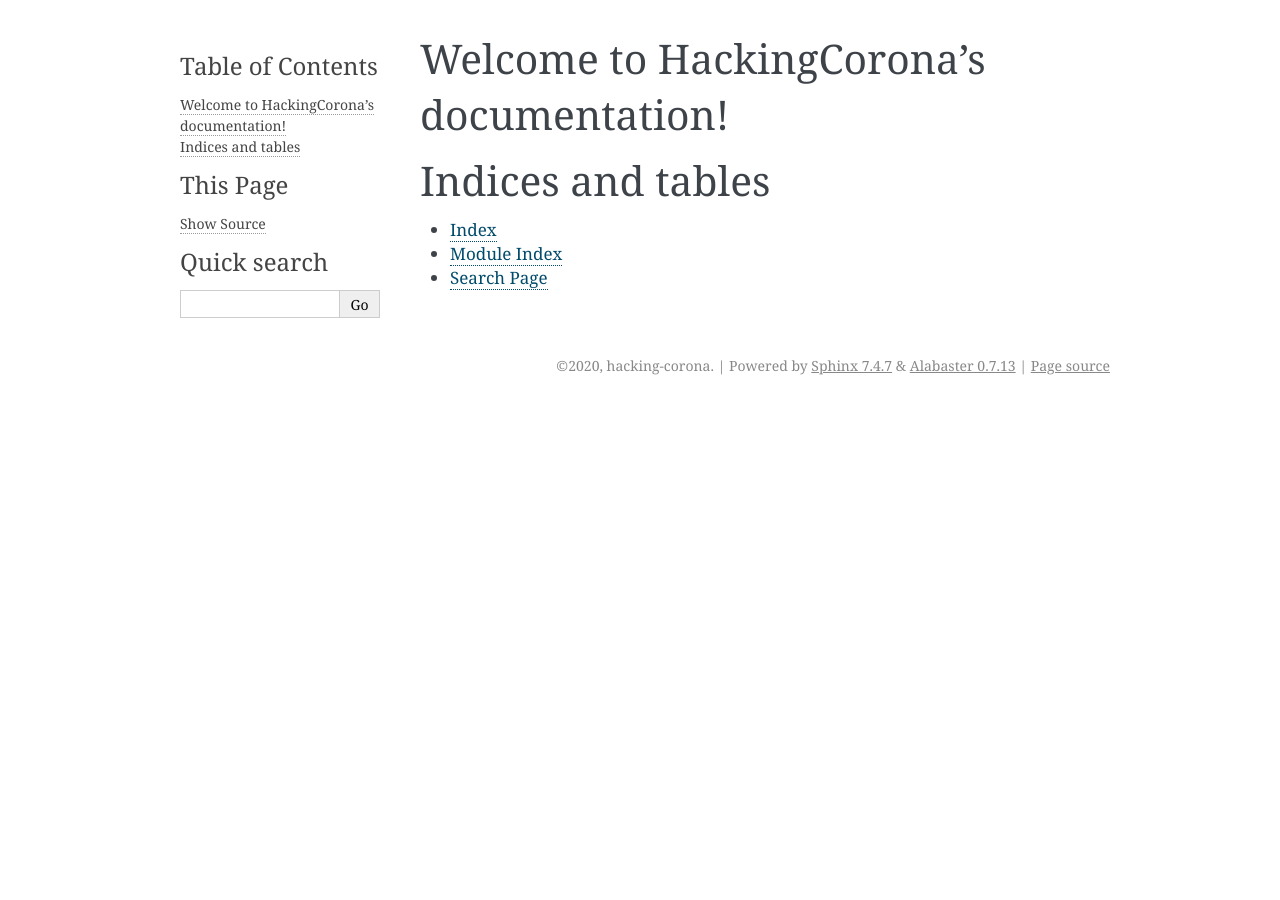
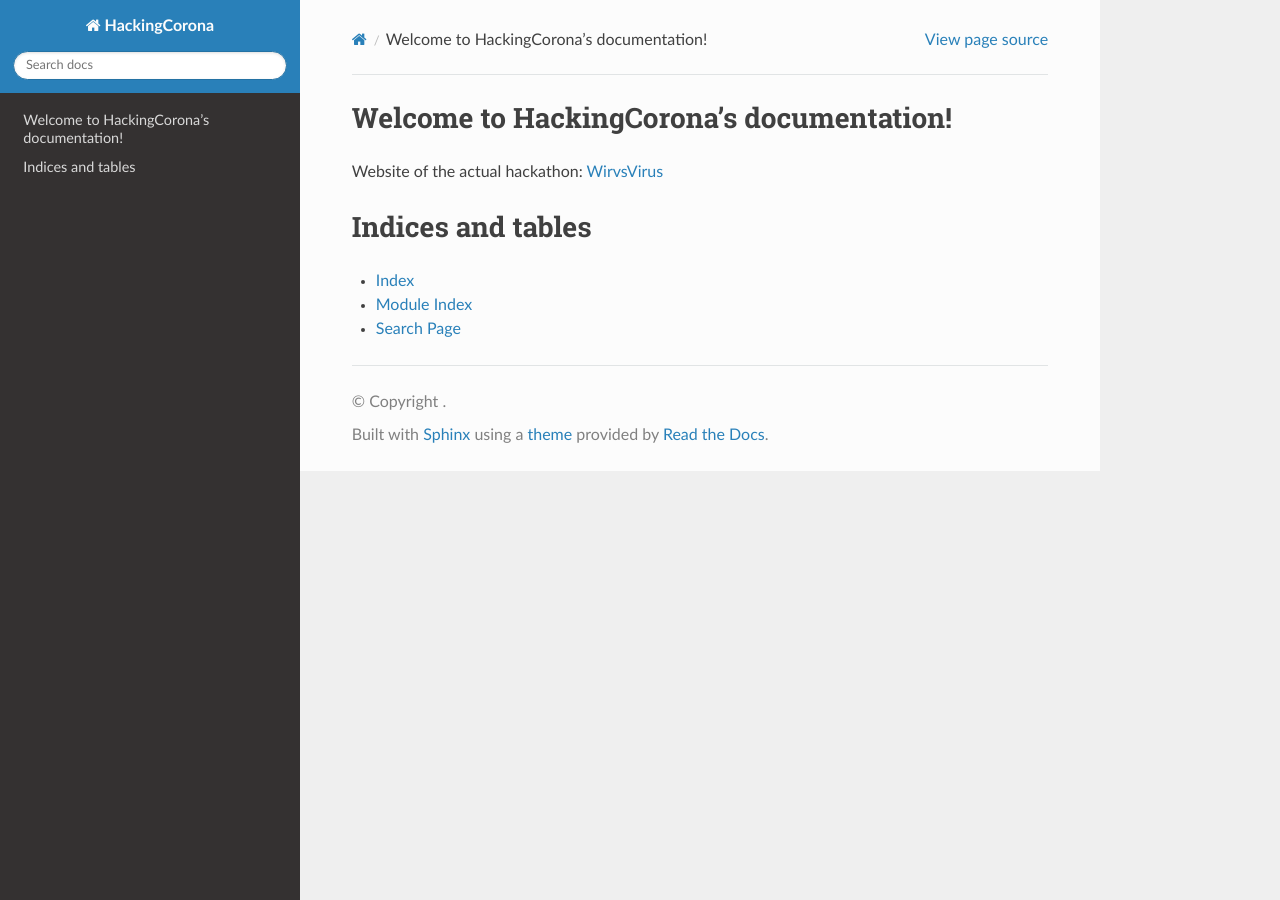
Before and after one commit to Banjio/CoronaHackathon2020, a Sphinx documentation site: the page built from docs/index.rst, in a window 1280 px wide. Built offline with Sphinx 7.4.7 and the Read the Docs theme 2.0.0, drawn with Linux system fonts in a browser that asks for light colours.

Commit message:
Add readthedocs and split up requirements in docs and general

```diff
--- a/docs/conf.py
+++ b/docs/conf.py
@@ -18,7 +18,6 @@ sys.path.insert(0, os.path.abspath('..'))
 # -- Project information -----------------------------------------------------
 
 project = 'HackingCorona'
-copyright = '2020, hacking-corona'
 author = 'hacking-corona'
 
 # The full version, including alpha/beta/rc tags
@@ -52,7 +51,8 @@ master_doc = "index"
 # The theme to use for HTML and HTML Help pages.  See the documentation for
 # a list of builtin themes.
 #
-html_theme = 'alabaster'
+html_theme = 'sphinx_rtd_theme'
+html_theme_path = ["_themes", ]
 
 # Add any paths that contain custom static files (such as style sheets) here,
 # relative to this directory. They are copied after the builtin static files,
--- a/docs/index.rst
+++ b/docs/index.rst
@@ -5,6 +5,10 @@
 
 Welcome to HackingCorona's documentation!
 =========================================
+
+Website of the actual hackathon: WirvsVirus_
+
+.. _WirvsVirus: https://www.bundesregierung.de/breg-de/themen/coronavirus/wir-vs-virus-1731968
 
 .. toctree::
    :maxdepth: 2
--- /dev/null
+++ b/docs/requirements.txt
@@ -0,0 +1,2 @@
+Sphinx==2.4.2
+sphinx-rtd-theme==0.4.3
--- a/requirements.txt
+++ /dev/null
@@ -1 +0,0 @@
-Sphinx==2.4.2
```
Also changed, not shown: .readthedocs.yml (added).
